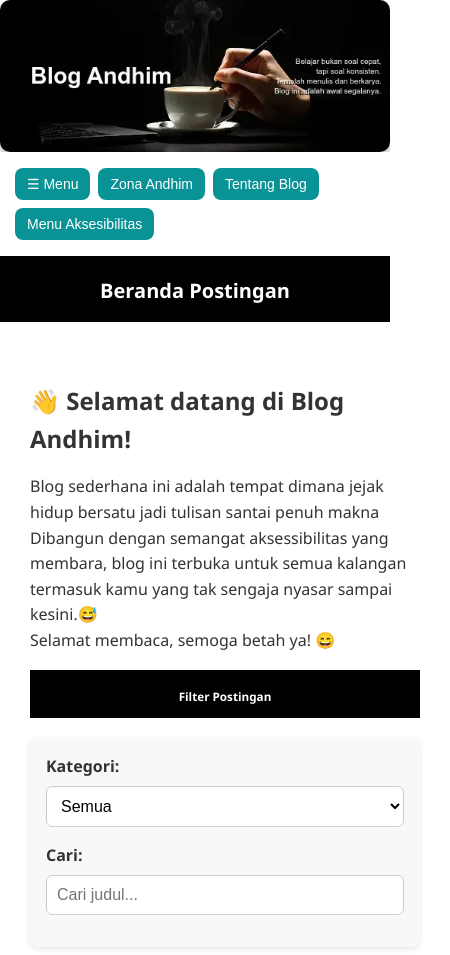
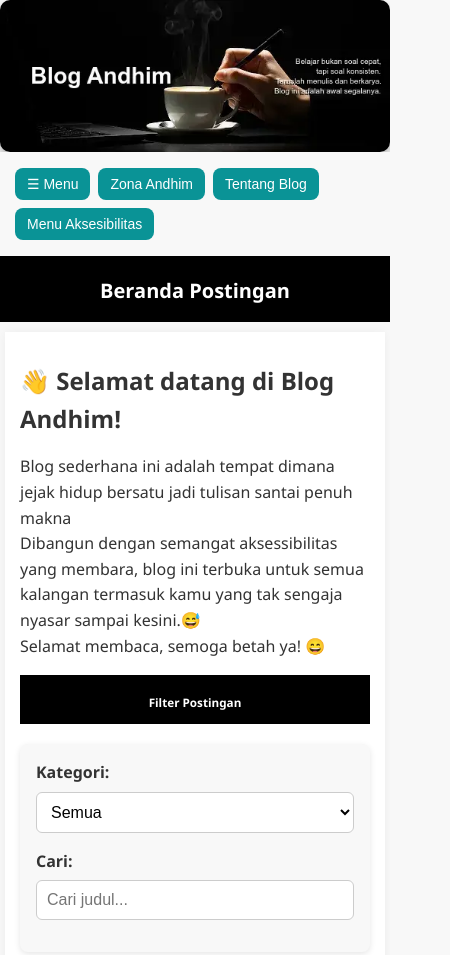
Before and after one commit to AndhiMardianto/blogandhim, a plain HTML site: page index.html in a window 390 px wide. Shown: the top 955 px of the page, 450 px wide, since content can reach past the window. Drawn offline with Linux system fonts and the light colour scheme; a script that the page names is missing.

Commit message:
perbaikan pading css

```diff
--- a/css/beranda.css
+++ b/css/beranda.css
@@ -4,6 +4,7 @@ body {
   margin: 0;
   color: #333;
   line-height: 1.6;
+  background-color: #f8f8f8;
 }
 
 a {
@@ -31,12 +32,32 @@ p a {
   }
 }
 
+/* Bagian utama konten */
 main {
-  padding: 30px;
-  max-width: 100%;
-width: 100%;
-  margin: 0;
+  padding: 20px 30px;
+  max-width: 1200px;   /* Lebar maksimal di layar besar */
+  margin: 0 auto;      /* Posisi di tengah */
+  background: white;
+  box-shadow: 0 0 10px rgba(0,0,0,0.05);
 }
+
+/* Responsif: tampilan tablet dan ponsel */
+@media (max-width: 768px) {
+  main {
+    padding: 15px 20px;
+    max-width: 100%;
+    margin: 0 10px;
+  }
+}
+
+@media (max-width: 480px) {
+  main {
+    padding: 10px 15px;
+    margin: 0 5px;
+  }
+}
+
+
 
 
 /* Navigasi utama */
```
Also changed, not shown: teknologi/MIRC-dunia-chat-klasik-yang-belum-mati/index.html (+1 -1 lines), teknologi/apakah-masih-relevan-nulis-blog-di-era-AI/index.html (+1 -1 lines).
